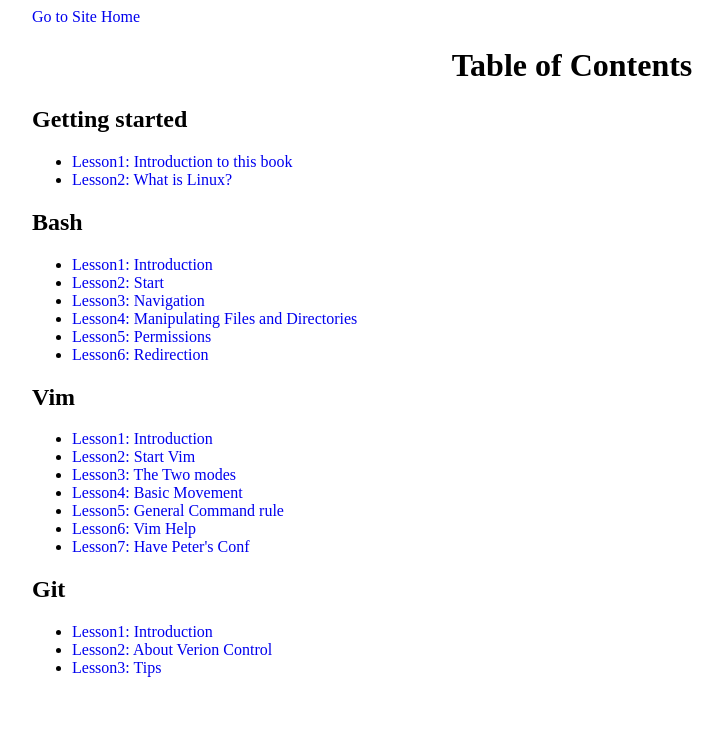
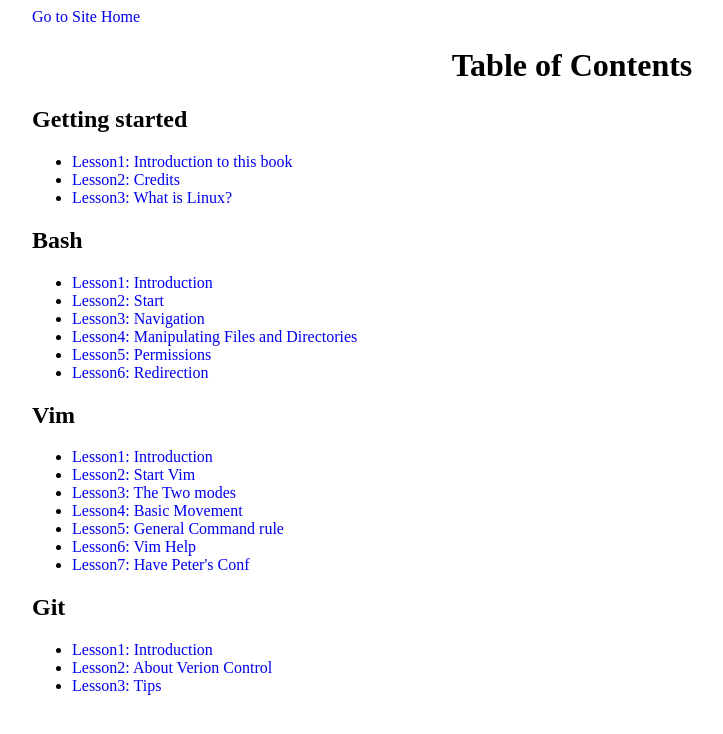
Before and after one commit to happypeter/LGCB, a Jekyll site: the page book/index.html, which Jekyll copies as it is, in a window 1280 px wide. Shown: the top 734 px of the page, without its empty margins (68-791 px from the left). Built offline with Jekyll 4.4.1, drawn with Linux system fonts in a browser that asks for light colours; Markdown is read by kramdown in place of the engine named in the settings.

Commit message:
add Credits

```diff
--- a/book/index.html
+++ b/book/index.html
@@ -9,7 +9,8 @@
  <h2>Getting started</h2>
   <ul>
     <li><a  href="book_intro.html">Lesson1: Introduction to this book </a></li>
-    <li><a  href="linux_intro.html">Lesson2: What is Linux?</a></li>
+    <li><a  href="book_thanks.html">Lesson2: Credits</a></li>
+    <li><a  href="linux_intro.html">Lesson3: What is Linux?</a></li>
   </ul>
 
  <h2>Bash</h2>
```
